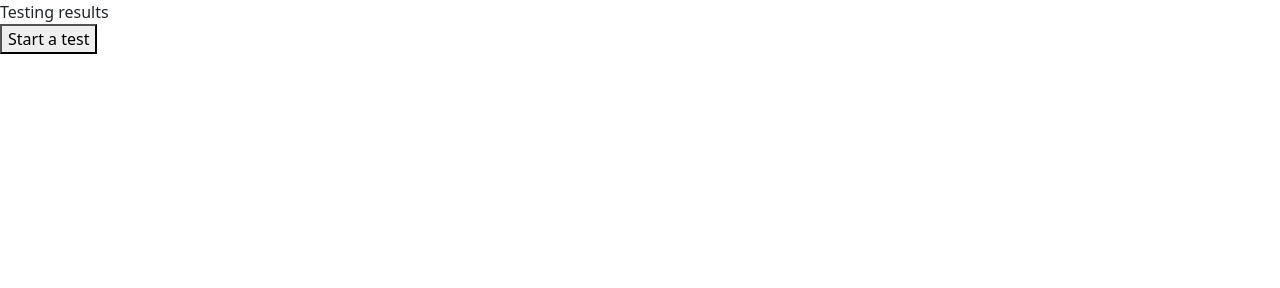
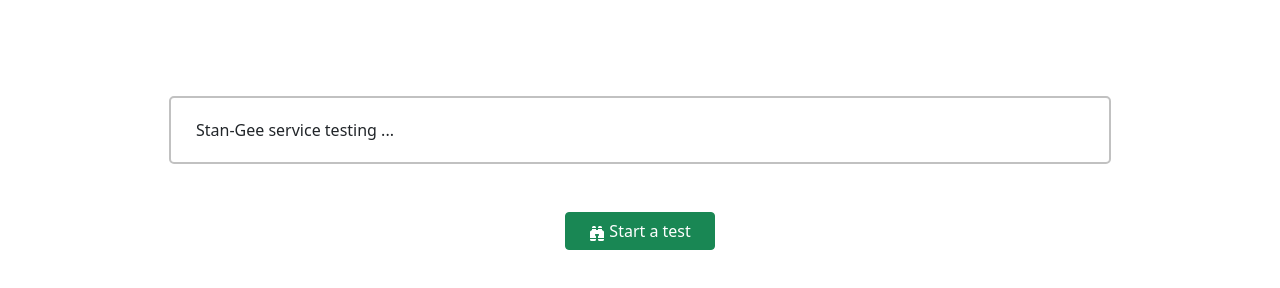
Before and after one commit to amirhnajafiz/jester, a plain HTML site: page client/frontend/index.html in a window 1280 px wide. Drawn offline with nearby package versions, Linux system fonts and the light colour scheme.

Commit message:
index updated

```diff
--- a/client/frontend/index.html
+++ b/client/frontend/index.html
@@ -12,15 +12,16 @@
     />
   </head>
   <body>
-    <div>
-      <div>
-        <span>
-          Testing results
-        </span>
-      </div>
-      <div>
-        <button>
-          Start a test
+    <div class="container-fluid">
+      <div class="w-100 pt-5 d-flex flex-column justify-content-center align-content-center align-items-center">
+        <div class="w-75 mt-5 cool-border">
+            Stan-Gee service testing ...
+        </div>
+        <button class="my-5 btn btn-success my-btn">
+          <svg xmlns="http://www.w3.org/2000/svg" width="16" height="16" fill="currentColor" class="bi bi-binoculars-fill" viewBox="0 0 16 16">
+            <path d="M4.5 1A1.5 1.5 0 0 0 3 2.5V3h4v-.5A1.5 1.5 0 0 0 5.5 1h-1zM7 4v1h2V4h4v.882a.5.5 0 0 0 .276.447l.895.447A1.5 1.5 0 0 1 15 7.118V13H9v-1.5a.5.5 0 0 1 .146-.354l.854-.853V9.5a.5.5 0 0 0-.5-.5h-3a.5.5 0 0 0-.5.5v.793l.854.853A.5.5 0 0 1 7 11.5V13H1V7.118a1.5 1.5 0 0 1 .83-1.342l.894-.447A.5.5 0 0 0 3 4.882V4h4zM1 14v.5A1.5 1.5 0 0 0 2.5 16h3A1.5 1.5 0 0 0 7 14.5V14H1zm8 0v.5a1.5 1.5 0 0 0 1.5 1.5h3a1.5 1.5 0 0 0 1.5-1.5V14H9zm4-11H9v-.5A1.5 1.5 0 0 1 10.5 1h1A1.5 1.5 0 0 1 13 2.5V3z"/>
+          </svg>
+            Start a test
         </button>
       </div>
     </div>
--- a/client/frontend/style.css
+++ b/client/frontend/style.css
@@ -0,0 +1,9 @@
+.my-btn {
+    width: 150px;
+}
+
+.cool-border {
+    border: 2px solid #c1c1c1;
+    border-radius: 5px;
+    padding: 20px 25px;
+}
```
